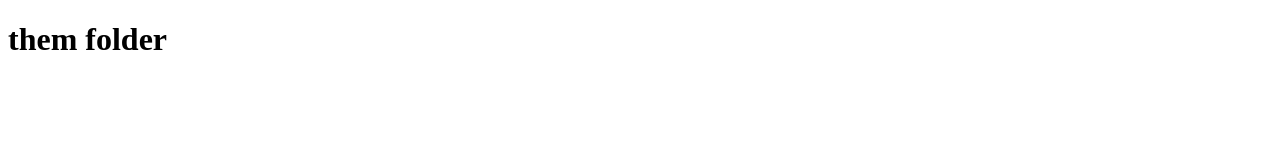
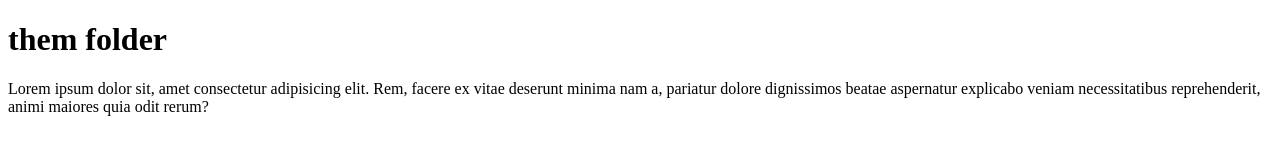
Before and after one commit to longhoang225/longhoang225.github.io, a plain HTML site: page day03/index.html in a window 1280 px wide. Drawn offline with Linux system fonts and the light colour scheme.

Commit message:
them text

```diff
--- a/day03/index.html
+++ b/day03/index.html
@@ -10,6 +10,7 @@
 
 <body>
     <H1> them folder</H1>
+    <p>Lorem ipsum dolor sit, amet consectetur adipisicing elit. Rem, facere ex vitae deserunt minima nam a, pariatur dolore dignissimos beatae aspernatur explicabo veniam necessitatibus reprehenderit, animi maiores quia odit rerum?</p>
 </body>
 
 </html>
```
